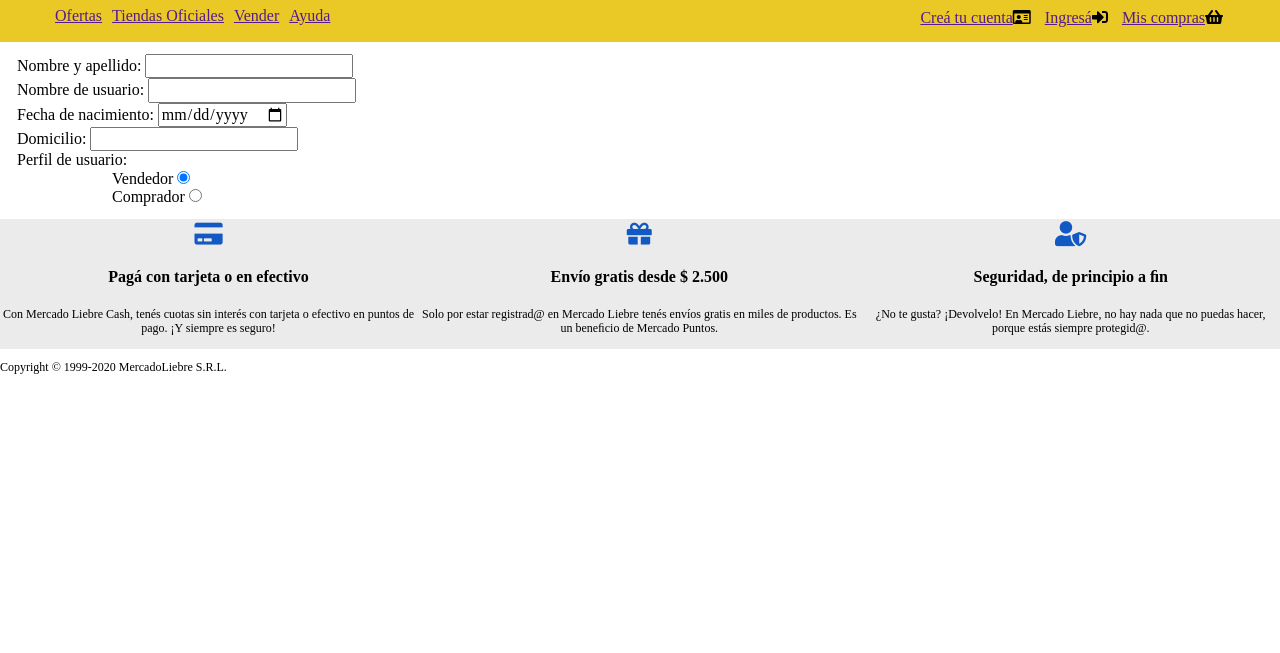
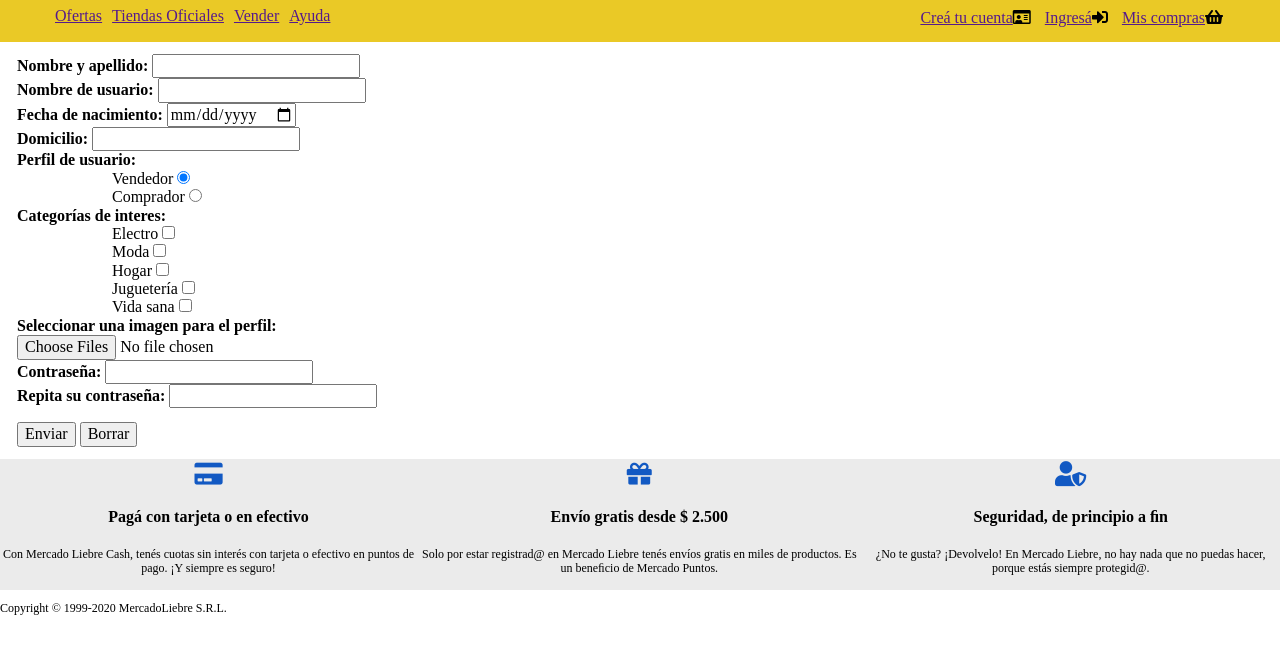
Before and after one commit to ccFabrissin/mercadoLiebre, a website: page views/register.html in a window 1280 px wide. Shown: the part 87-740 px from the top of the page. Drawn offline with Linux system fonts and the light colour scheme.

Commit message:
formulario

```diff
--- a/public/css/formulario.css
+++ b/public/css/formulario.css
@@ -11,3 +11,11 @@
     margin: 10px 10px 10px 15px;
     padding: 2px;
 }
+
+.titulosForm{
+    font-weight: bolder;
+}
+
+.checkboxes{
+    margin-left: 95px;
+}
--- a/public/css/styles.css
+++ b/public/css/styles.css
@@ -99,6 +99,11 @@ header{
 .productos:hover{
     box-shadow: 0px 0px 10px rgb(100, 100, 100);
 }
+
+.productos:hover .descripciones{
+    opacity: 100%;
+}
+
 .camioncito{
     display: block;
     font-size: 16px;
@@ -135,6 +140,7 @@ header{
     margin: 5px;
     font-size: 16px;
     color: #666;
+    opacity: 0%;
 }
 
 
--- a/views/register.html
+++ b/views/register.html
@@ -48,23 +48,23 @@
  <main>
      <form action="/perfiles-de-usuario" method="post" class="mainForm">
         <div>
-            <label for="nombre">Nombre y apellido:</label>
+            <label for="nombre" class="titulosForm">Nombre y apellido:</label>
             <input type="text" name="nombre" id="nombre">
         </div>
         <div>
-            <label for="nombre-de-usuario">Nombre de usuario:</label>
+            <label for="nombre-de-usuario" class="titulosForm">Nombre de usuario:</label>
             <input type="text" name="nombre-de-usuario" id="nombre-de-usuario">
         </div>
         <div>
-            <label for="fecha-de-nac">Fecha de nacimiento:</label>
+            <label for="fecha-de-nac" class="titulosForm">Fecha de nacimiento:</label>
             <input type="date" name="fecha-de-nac" id="fecha-de-nac">
         </div>
         <div>
-            <label for="domicilio">Domicilio:</label>
+            <label for="domicilio" class="titulosForm">Domicilio:</label>
             <input type="text" name="domicilio" id="domicilio">
         </div>
         <div class="perfilDeUsuario">
-            <label for="perfil-de-usuario">Perfil de usuario:</label>
+            <label for="perfil-de-usuario" class="titulosForm">Perfil de usuario:</label>
             <div>
             <label for="vendedor">Vendedor</label>
             <input type="radio" name="perfil-de-usuario" value="vendedor" checked>
@@ -74,12 +74,49 @@
             <input type="radio" name="perfil-de-usuario" value="comprador">
             </div>
         </div>
+         <div>
+          <label for="intereses" class="titulosForm">Categorías de interes:</label>
+          <div class="checkboxes">
+            <div>Electro
+            <input type="checkbox" name="intereses" value="Electro">
+            </div>
+            <div>Moda
+            <input type="checkbox" name="intereses" value="Moda">
+            </div>
+            <div>Hogar
+            <input type="checkbox" name="intereses" value="Hogar">
+            </div>
+            <div>Juguetería
+            <input type="checkbox" name="intereses" value="Jugueteria">
+            </div>
+            <div>Vida sana
+            <input type="checkbox" name="intereses" value="Vida-sana">
+          </div>
+         </div>
+        </div>
+      <div class="titulosForm">
+        <label>Seleccionar una imagen para el perfil:</label>
+        <div>
+        <input type="file" name="avatar" accept=".jpg" multiple>
+      </div>
+      </div>
+      <div class="titulosForm">
+        <label for="password">Contraseña:</label>
+        <input type="password" name="password" id="password">
+      </div>
+      <div class="titulosForm">
+        <label for="password2">Repita su contraseña:</label>
+        <input type="password2" name="password" id="password">
+      </div>
+
+     </form>
+     <form method="get" action="/" class="mainForm">
+      <button type="submit">Enviar</button>
+      <button type="submit">Borrar</button>
+    </form>
 
 
 
-
-
-     </form>
  </main>
  <footer>
     <div class="opcionesDelFooter">
```
